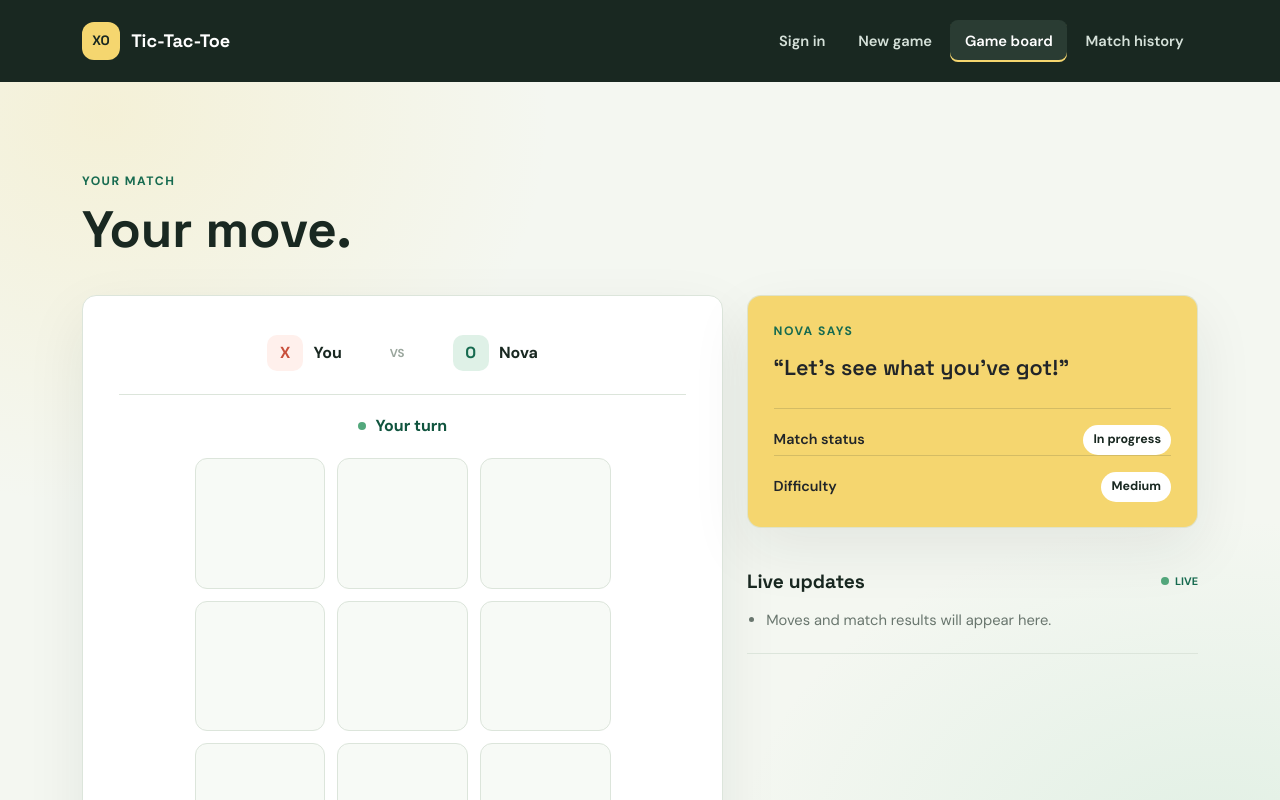
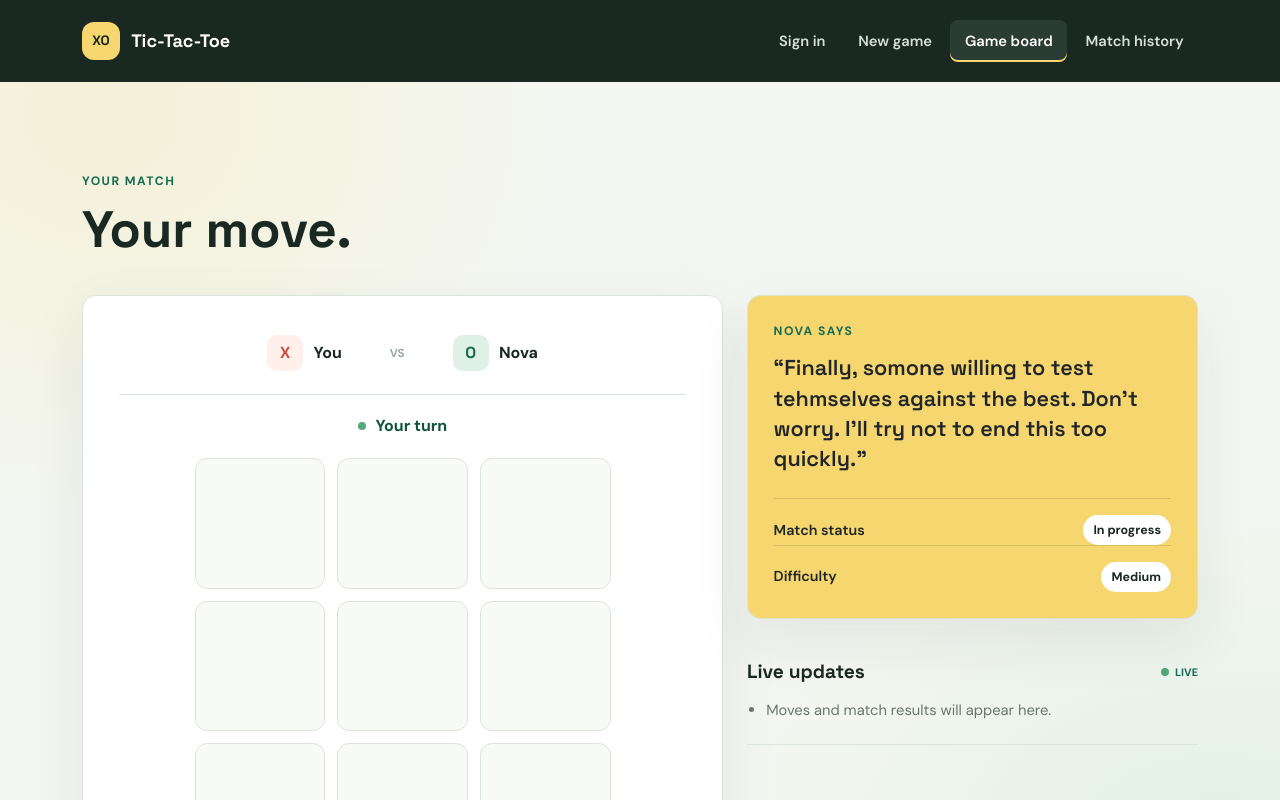
Before and after one commit to CTJunimo/startup, a React (Vite) app: page /#/play in a window 1280 px wide. Shown: the top 800 px of the page. Built offline with nearby package versions, Linux system fonts and the light colour scheme.

Commit message:
Gave bots personalities

```diff
--- a/src/pages/OpponentPage.jsx
+++ b/src/pages/OpponentPage.jsx
@@ -28,7 +28,7 @@ function BotSettings() {
         <select className="form-select" id="bot" name="bot" defaultValue="nova">
           <option value="nova">Nova - bold and competitive</option>
           <option value="milo">Milo - friendly and relaxed</option>
-          <option value="sage">Sage - thoughtful strategist</option>
+          <option value="sage">Sage - nervous and eager to please</option>
         </select>
       </div>
       <div>
--- a/src/pages/PlayPage.jsx
+++ b/src/pages/PlayPage.jsx
@@ -6,6 +6,40 @@ const winningLines = [
   [0, 3, 6], [1, 4, 7], [2, 5, 8],
   [0, 4, 8], [2, 4, 6],
 ];
+
+const botProfiles = {
+
+  nova: {
+    name: 'Nova',
+    reactions: {
+      opening: "Finally, somone willing to test tehmselves against the best. Don't worry. I'll try not to end this too quickly.",
+      move: "Well, now. That's a bold move. Not sure if you're brilliant or reckless.",
+      win: "That's game. If this was the best you had, you probably shouldn't have challenged me.",
+      loss: "...Hah. Well played. A worthy opponent at last!",
+      draw: "A draw? Interesting. Looks like I'll have to take you seriously.",
+    },
+  },
+  milo: {
+    name: 'Milo',
+    reactions: {
+      opening: 'Hi! Glad we get to play! Ready to go?',
+      move: 'Nice move! This is a fun one.',
+      win: 'I won? Nice! Good game!',
+      loss: 'Haha, I walked right into that one.',
+      draw: 'Hey, not bad! We tied.',
+    },
+  },
+  sage: {
+    name: 'Sage',
+    reactions: {
+      opening: "Oh, hi! I hope you're having a nice day.",
+      move: "Oh! That's a good move. Great choice!",
+      win: "Oh! I won? I'm sorry, I didn't mean to make things difficult!",
+      loss: "Wow! You played so well! Do you want to play again?",
+      draw: "Oh, a draw! You played really well!",
+    },
+  },
+};
 
 function getWinner(board) {
   for (const [first, second, third] of winningLines) {
@@ -100,7 +134,7 @@ function getBotMove(board, difficulty) {
 }
 
 function createNewGame() {
-  return { board: Array(9).fill(null), status: 'playing' };
+  return { board: Array(9).fill(null), status: 'playing', reaction: 'opening' };
 }
 
 function GameSquare({ value, index, onSelect, disabled }) {
@@ -145,31 +179,23 @@ function GameBoard({ game, onSelect }) {
   );
 }
 
-function getStatusMessage(game) {
+function getStatusMessage(game, botName) {
   if (game.status === 'X') return 'You win!';
-  if (game.status === 'O') return 'Nova wins!';
+  if (game.status === 'O') return `${botName} wins!`;
   if (game.status === 'draw') return "It's a draw!";
   return 'In progress';
 }
 
-function MatchSidebar({ status, botName, difficulty }) {
-  const dialogue = status === 'X'
-    ? 'Well played! You got me this time.'
-    : status === 'O'
-      ? 'That one is mine! Want a rematch?'
-      : status === 'draw'
-        ? 'A tie! We are evenly matched.'
-        : "Let's see what you've got!";
-
+function MatchSidebar({ game, botProfile, difficulty }) {
   return (
     <aside className="col-lg-5 match-sidebar">
       <section className="card dialogue-panel">
         <div className="card-body">
-          <p className="eyebrow">{botName} says</p>
-          <p className="bot-quote">“{dialogue}”</p>
+          <p className="eyebrow">{botProfile.name} says</p>
+          <p className="bot-quote">“{botProfile.reactions[game.reaction]}”</p>
           <div className="match-status">
             <span>Match status</span>
-            <output id="result" className="status-pill" aria-live="polite">{getStatusMessage({ status })}</output>
+            <output id="result" className="status-pill" aria-live="polite">{getStatusMessage(game, botProfile.name)}</output>
           </div>
           <div className="match-status">
             <span>Difficulty</span>
@@ -196,7 +222,7 @@ export default function PlayPage() {
   const difficulty = ['easy', 'medium', 'hard'].includes(searchParams.get('difficulty'))
     ? searchParams.get('difficulty')
     : 'medium';
-  const botName = { nova: 'Nova', milo: 'Milo', sage: 'Sage' }[searchParams.get('bot')] ?? 'Nova';
+  const botProfile = botProfiles[searchParams.get('bot')] ?? botProfiles.nova;
 
   function handleSelect(index) {
     setGame((currentGame) => {
@@ -204,17 +230,17 @@ export default function PlayPage() {
 
       const playerBoard = [...currentGame.board];
       playerBoard[index] = 'X';
-      if (getWinner(playerBoard) === 'X') return { board: playerBoard, status: 'X' };
-      if (playerBoard.every(Boolean)) return { board: playerBoard, status: 'draw' };
+      if (getWinner(playerBoard) === 'X') return { board: playerBoard, status: 'X', reaction: 'loss' };
+      if (playerBoard.every(Boolean)) return { board: playerBoard, status: 'draw', reaction: 'draw' };
 
       const botBoard = [...playerBoard];
       const botMove = getBotMove(botBoard, difficulty);
-      if (botMove === null) return { board: botBoard, status: 'draw' };
+      if (botMove === null) return { board: botBoard, status: 'draw', reaction: 'draw' };
       botBoard[botMove] = 'O';
 
-      if (getWinner(botBoard) === 'O') return { board: botBoard, status: 'O' };
-      if (botBoard.every(Boolean)) return { board: botBoard, status: 'draw' };
-      return { board: botBoard, status: 'playing' };
+      if (getWinner(botBoard) === 'O') return { board: botBoard, status: 'O', reaction: 'win' };
+      if (botBoard.every(Boolean)) return { board: botBoard, status: 'draw', reaction: 'draw' };
+      return { board: botBoard, status: 'playing', reaction: 'move' };
     });
   }
 
@@ -222,7 +248,7 @@ export default function PlayPage() {
     <main className="container-xl page-shell">
       <div className="page-heading">
         <p className="eyebrow">Your match</p>
-        <h1>{game.status === 'playing' ? 'Your move.' : getStatusMessage(game)}</h1>
+        <h1>{game.status === 'playing' ? 'Your move.' : getStatusMessage(game, botProfile.name)}</h1>
       </div>
       <div className="row g-4 align-items-start">
         <section className="col-lg-7" aria-label="Game board">
@@ -230,7 +256,7 @@ export default function PlayPage() {
             <div className="match-strip">
               <div><span className="player-token token-x">X</span><span>You</span></div>
               <span className="versus">VS</span>
-              <div><span className="player-token token-o">O</span><span>Nova</span></div>
+              <div><span className="player-token token-o">O</span><span>{botProfile.name}</span></div>
             </div>
             <p className="game-prompt"><span className="turn-dot"></span><output id="turn" aria-live="polite">{game.status === 'playing' ? 'Your turn' : 'Match complete'}</output></p>
             <GameBoard game={game} onSelect={handleSelect} />
@@ -240,7 +266,7 @@ export default function PlayPage() {
             </div>
           </div>
         </section>
-        <MatchSidebar status={game.status} botName={botName} difficulty={difficulty} />
+        <MatchSidebar game={game} botProfile={botProfile} difficulty={difficulty} />
       </div>
     </main>
   );
```
